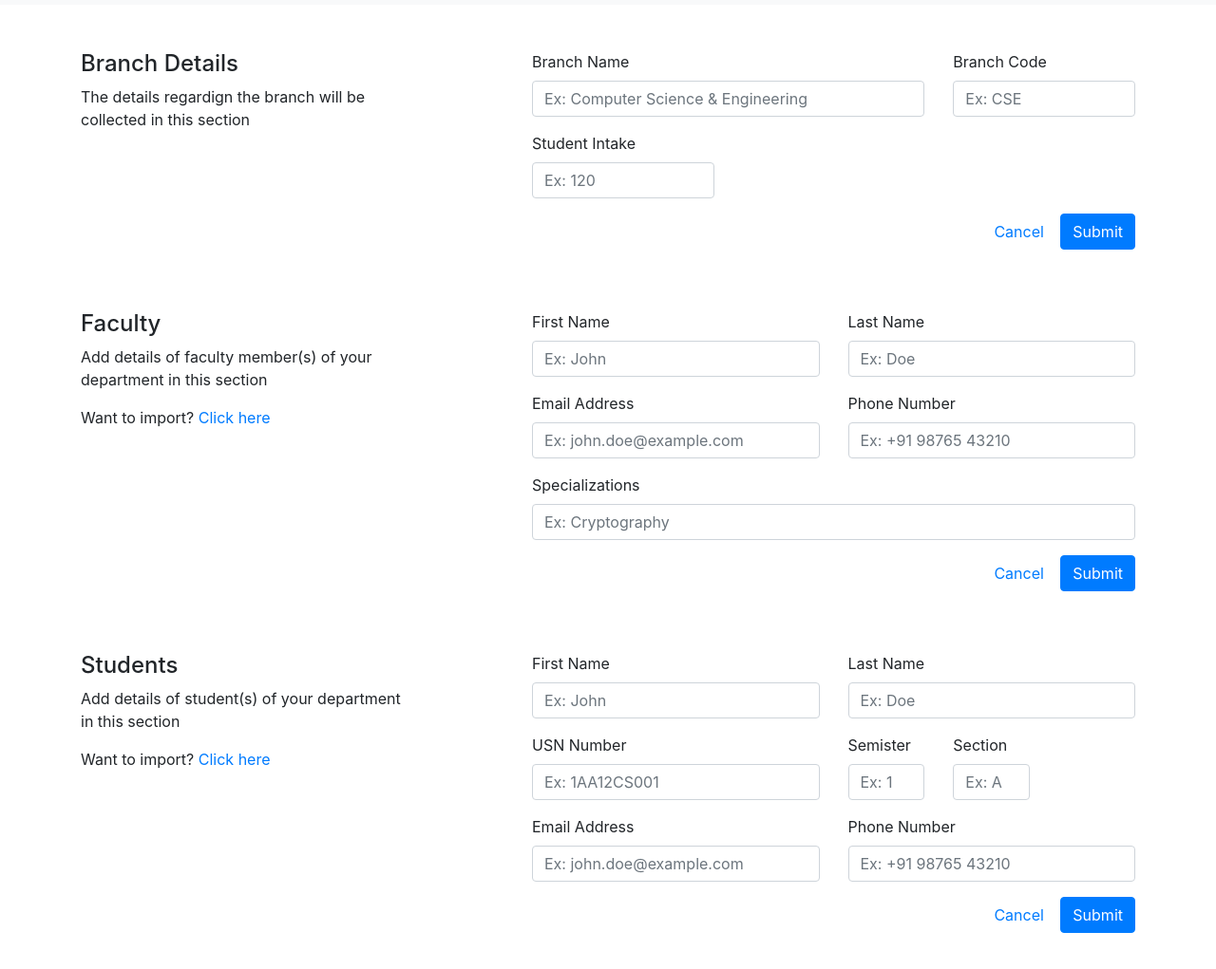
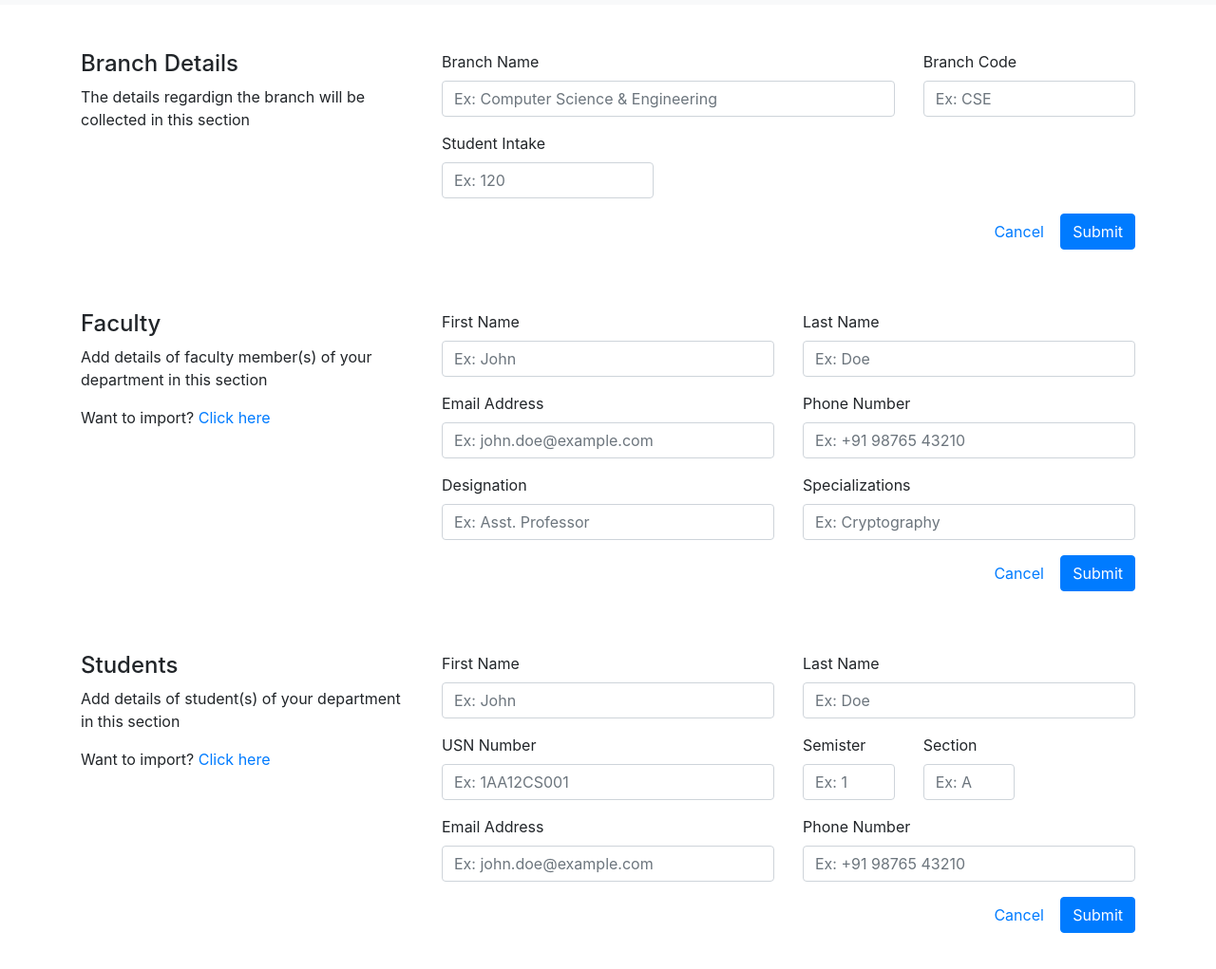
Before and after one commit to varunnotkar59/project-management, a website: page app/create-branch.html in a window 1280 px wide. Shown: the part 51-1072 px from the top of the page at 95% size. Drawn offline with nearby package versions, Linux system fonts and the light colour scheme; files that its build step writes are made by us from their sources.

Commit message:
Refactor: Added new fields

```diff
--- a/app/create-branch.html
+++ b/app/create-branch.html
@@ -35,7 +35,7 @@
         <h4>Branch Details</h4>
         <p>The details regardign the branch will be collected in this section</p>
       </div>
-      <div class="offset-md-1 col-md-7">
+      <div class="col-md-8">
         <form action="">
           <div class="row">
             <div class="form-group col-md-8">
@@ -69,7 +69,7 @@
         <p>Add details of faculty member(s) of your department in this section</p>
         <p>Want to import? <a href="#">Click here</a></p>
       </div>
-      <div class="offset-md-1 col-md-7">
+      <div class="col-md-8">
         <form action="">
 
           <div class="row">
@@ -94,9 +94,16 @@
             </div>
           </div>
 
-          <div class="form-group">
-            <label for="specializations">Specializations</label>
-            <input type="email" class="form-control" id="specializations" placeholder="Ex: Cryptography">
+          <div class="row">
+            <div class="form-group col-md-6">
+              <label for="designation">Designation</label>
+              <input type="email" class="form-control" id="designation" placeholder="Ex: Asst. Professor">
+            </div>
+
+            <div class="form-group col-md-6">
+              <label for="specializations">Specializations</label>
+              <input type="email" class="form-control" id="specializations" placeholder="Ex: Cryptography">
+            </div>
           </div>
 
           <div class="form-group text-right">
@@ -114,7 +121,7 @@
         <p>Add details of student(s) of your department in this section</p>
         <p>Want to import? <a href="#">Click here</a></p>
       </div>
-      <div class="offset-md-1 col-md-7">
+      <div class="col-md-8">
         <form action="">
 
           <div class="row">
```
